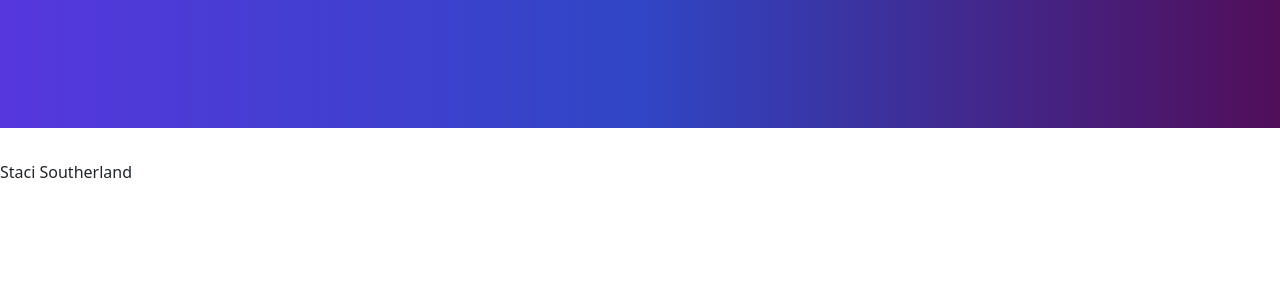
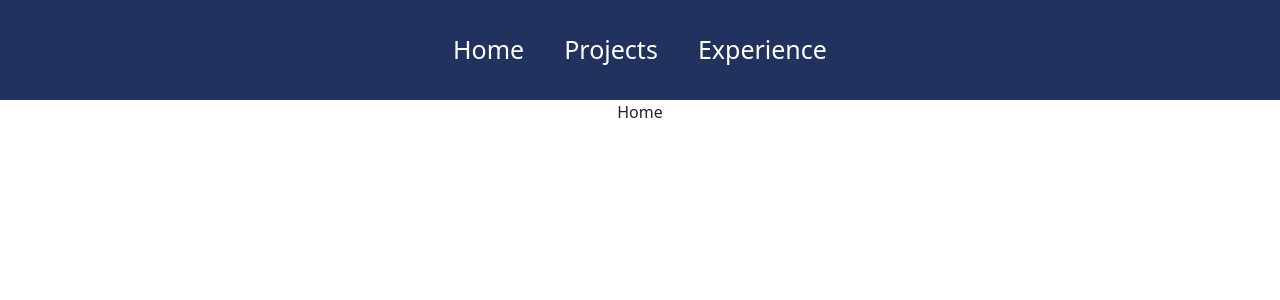
Before and after one commit to stacisoutherland24/portfolio, a React (Create React App) app in the folder my-app/: page / in a window 1280 px wide. Shown: the top 300 px of the page. Built offline with nearby package versions, Linux system fonts and the light colour scheme.

Commit message:
Created A Navbar

```diff
--- a/my-app/package.json
+++ b/my-app/package.json
@@ -3,6 +3,8 @@
   "version": "0.1.0",
   "private": true,
   "dependencies": {
+    "@mui/icons-material": "^5.10.9",
+    "@mui/material": "^5.10.10",
     "@testing-library/jest-dom": "^5.16.5",
     "@testing-library/react": "^13.4.0",
     "@testing-library/user-event": "^13.5.0",
--- a/my-app/src/App.css
+++ b/my-app/src/App.css
@@ -1,75 +1,8 @@
-body {
-  font-family: 'Open Sans', sans-serif;
+.App{
+  text-align: center;
 }
 
-h1,
-h2,
-h3,
-.card-body > .card-title {
-  font-family: 'Lobster', cursive;
+body {
+  padding: 0;
+  margin: 0;
 }
-
-.card-title {
-  font-weight: 500;
-  font-size: 1.25rem;
-}
-
-h2 {
-  color: #3046c5;
-}
-
-.card-img-overlay .card-title {
-  color: white;
-  background-color: rgba(0, 0, 0, 0.5);
-}
-
-.row-content {
-  padding: 50px 0;
-  border-bottom: 1px ridge;
-  min-height: 200px;
-}
-
-.site-footer {
-  background-image: linear-gradient(#cec8ff, white);
-  padding: 20px 0;
-  margin-top: 2rem;
-}
-
-.navbar-brand {
-  max-width: 4rem;
-  margin-right: 2rem;
-}
-
-.navbar-brand img {
-  width: 100%;
-  height: 100%;
-  margin-right: 2rem;
-  max-width: 4rem;
-}
-
-.navbar-dark {
-  background-color: #901cad;
-  background-image: linear-gradient(to right, #5637dd, #3046c5, #510e5a);
-  margin-bottom: 2rem;
-  min-height: 8rem;
-}
-
-.page-enter {
-  opacity: 0;
-  transform: translateX(-100%);
-}
-
-.page-enter-active {
-  opacity: 1;
-  transform: translateX(0%);
-  transition: 300ms ease-out;
-}
-
-.page-exit {
-  opacity: 1;
-}
-
-.page-exit-active {
-  opacity: 0;
-  transition: 300ms ease-in;
-}
--- a/my-app/src/App.js
+++ b/my-app/src/App.js
@@ -1,18 +1,21 @@
-import React from 'react';
-import './App.css';
-import { Container, Navbar, NavbarBrand } from 'reactstrap';
-//import CodingPhoto from 'C:\Users\Dell-Userx\my-app\src\codingphoto.png'
+import "./App.css";
+import { BrowserRouter as Router, Routes, Route } from "react-router-dom";
+import Home from "./pages/Home";
+import Projects from "./pages/Projects";
+import Experience from "./pages/Experience";
+import Navbar from "./components/Navbar";
 
 function App() {
   return (
     <div className="App">
-       <Navbar dark color='primary' sticky='top' expand='md'>
-               <Container>
-                    <NavbarBrand href='/'>
-                    </NavbarBrand>
-                </Container>
-            </Navbar>
-            Staci Southerland
+      <Router>
+        <Navbar />
+        <Routes>
+          <Route path="/" element={<Home />} />
+          <Route path="/projects" element={<Projects />} />
+          <Route path="/experience" element={<Experience />} />
+        </Routes>
+      </Router>
     </div>
   );
 }
--- /dev/null
+++ b/my-app/src/components/Navbar.js
@@ -0,0 +1,37 @@
+import React, { useEffect, useState} from "react";
+import {Link, useLocation} from 'react-router-dom';
+import "../styles/Navbar.css";
+
+
+
+
+function Navbar() {
+     const [expandNavbar, setExpandNavbar] = useState(false);
+
+     const location = useLocation();
+
+     useEffect(() => {
+          setExpandNavbar(false)
+          }, [location])
+
+  return (
+     <div className='navbar' id={expandNavbar ? 'open' : 'close'}>
+          <div className='toggleButton'>
+               <button onClick={() => {
+                         setExpandNavbar((prev) => !prev);
+                    }}
+                    >
+
+               </button>
+          </div>
+          <div className='links'>
+               <Link to='/'> Home </Link>
+               <Link to='/projects'> Projects </Link>
+               <Link to='/experience'> Experience </Link>
+
+          </div>
+     </div>
+  );
+}
+
+export default Navbar;
--- /dev/null
+++ b/my-app/src/pages/Experience.js
@@ -0,0 +1,7 @@
+import React from "react";
+
+function Experience() {
+  return <div> Experience</div>;
+}
+
+export default Experience;
--- /dev/null
+++ b/my-app/src/pages/Home.js
@@ -0,0 +1,7 @@
+import React from "react";
+
+function Home() {
+  return <div>Home</div>;
+}
+
+export default Home;
--- /dev/null
+++ b/my-app/src/pages/Projects.js
@@ -0,0 +1,7 @@
+import React from "react";
+
+function Projects() {
+  return <div>Projects</div>;
+}
+
+export default Projects;
--- /dev/null
+++ b/my-app/src/styles/Navbar.css
@@ -0,0 +1,88 @@
+.navbar {
+     width: 100%;
+     height: 100px;
+     background: #21325e;
+   }
+
+   .links {
+     width: 100%;
+     height: 100%;
+     display: flex;
+     align-items: center;
+     justify-content: center;
+     color: white;
+   }
+
+   .navbar a {
+     color: white;
+     text-decoration: none;
+     margin: 20px;
+     font-size: 25px;
+   }
+
+   .toggleButton {
+     width: 100%;
+     height: 100px;
+     display: flex;
+     align-items: center;
+     justify-content: flex-end;
+   }
+
+   .toggleButton svg {
+     font-size: 50px;
+   }
+   .toggleButton button {
+     margin-right: 20px;
+     background-color: transparent;
+     border: none;
+     color: white;
+     cursor: pointer;
+   }
+
+   #open {
+     height: 100vh;
+   }
+
+   #open .links {
+     flex-direction: column;
+     justify-content: flex-start;
+     margin-top: 100px;
+   }
+
+   #open a {
+     width: 100%;
+     text-align: center;
+   }
+
+   @media only screen and (max-width: 900px) {
+     .navbar a {
+       width: 70px;
+     }
+   }
+
+   @media only screen and (max-width: 600px) {
+     .toggleButton {
+       display: flex;
+     }
+     #close a {
+       display: none;
+     }
+   }
+
+   @media only screen and (min-width: 600px) {
+     .toggleButton {
+       display: none;
+     }
+
+     .hiddenLinks {
+       display: none;
+     }
+
+     #open {
+       height: 100px;
+     }
+
+     #open .links {
+       flex-direction: row;
+     }
+   }
```
Also changed, not shown: my-app/src/components/Footer.js (added), 1 other file (tests, documents, lock files or other folders).
